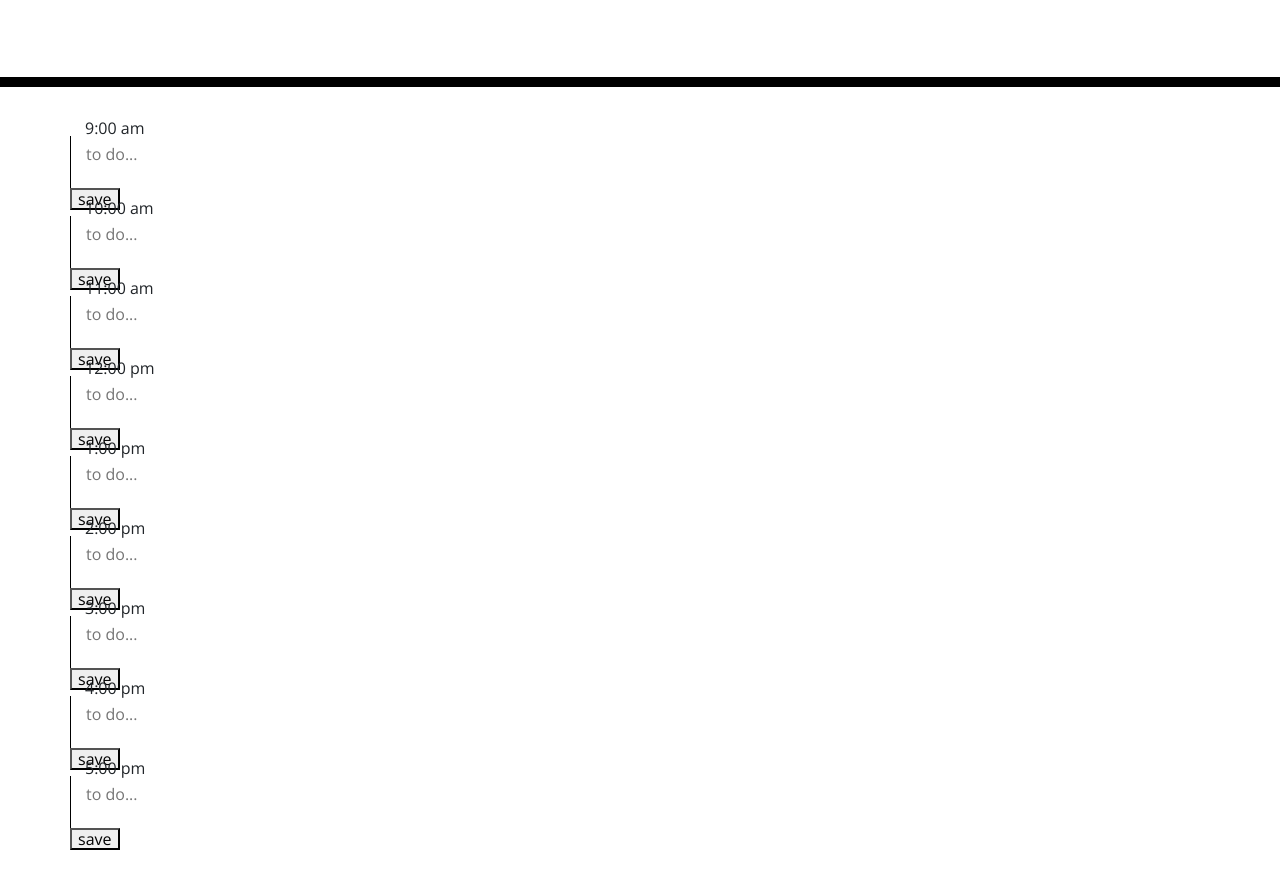
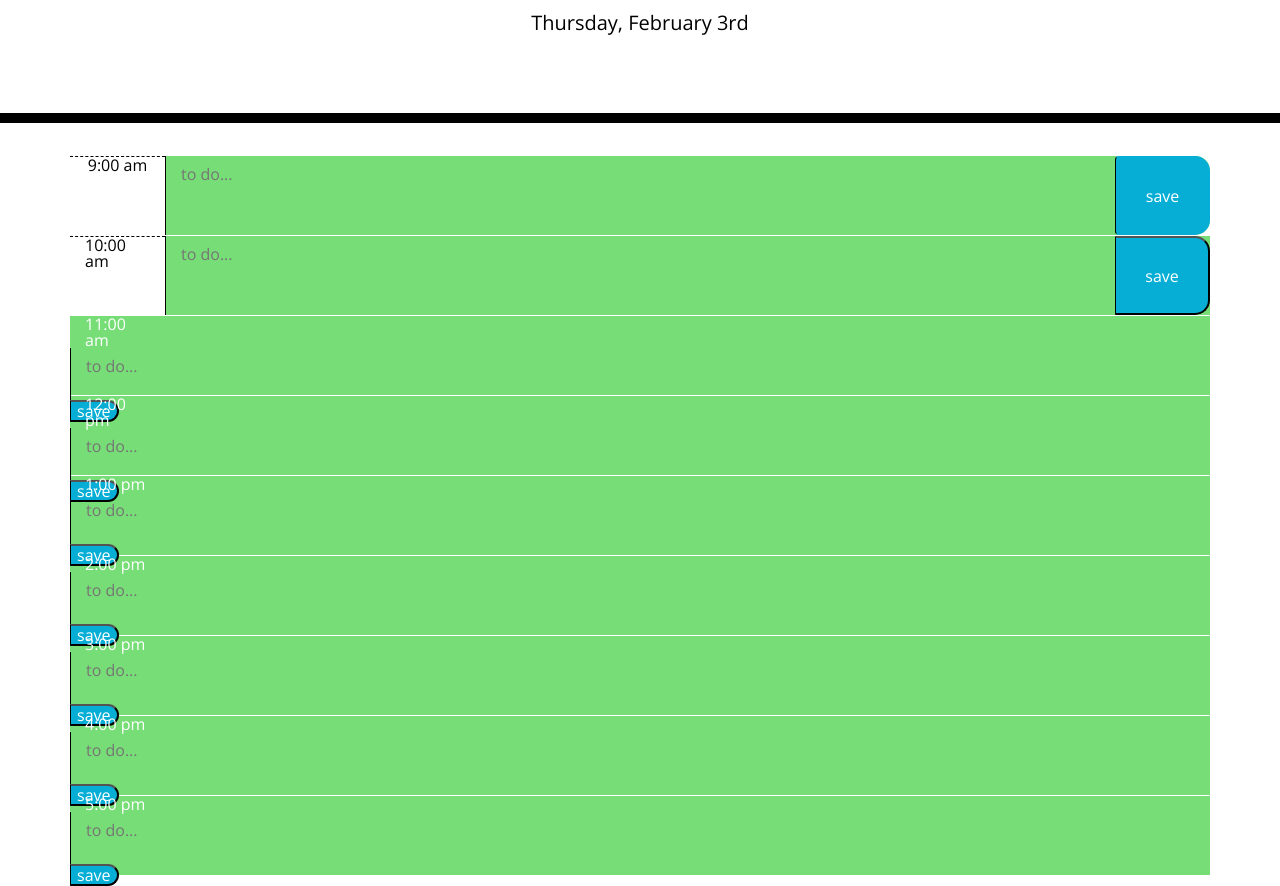
Before and after one commit to ClaireAustine/WeekdayPlanner, a plain HTML site: page index.html in a window 1280 px wide. Shown: the part 181-1067 px from the top of the page. Before the commit the page ends 1031 px from the top, so only its background shows below. Drawn offline with nearby package versions, Linux system fonts and the light colour scheme.

Commit message:
fixing files

```diff
--- a/index.html
+++ b/index.html
@@ -18,7 +18,7 @@
       href="https://fonts.googleapis.com/css?family=Open+Sans&display=swap"
       rel="stylesheet"
     />
-    <link rel="stylesheet" href="/css/style.css" />
+    <link rel="stylesheet" href="./css/style.css" />
     <title>Work Day Scheduler</title>
   </head>
 
@@ -28,58 +28,59 @@
       <p class="lead">A simple calendar app for scheduling your work day</p>
       <p id="currentDay" class="lead"></p>
     </header>
-    <div class="container" id="timeblocks">
-      <div class= "row">
-        <div class= "col-2">9:00 am</div>
-        <textarea class= "col-12 todo" placeholder="to do..."></textarea>
-        <button class= "savebtn" >save</button>
+    <div class="container" >
+
+      <div id="9" class="row time-block">
+        <div class= "col-1 hour">9:00 am</div>
+        <textarea class= "col-10 description" placeholder="to do..."></textarea>
+        <button class= " btn saveBtn col-1" >save</button>
       </div>
 
       <div class= "row">
-        <div class= "col-2">10:00 am </div>
-        <textarea class= "col-12 todo" placeholder="to do..."></textarea>
-        <button class= "savebtn" >save</button>
+        <div class= "col-1 hour">10:00 am </div>
+        <textarea class= "col-10 description" placeholder="to do..."></textarea>
+        <button class="saveBtn col-1" >save</button>
       </div>
 
       <div class= "row">
-        <div class= "col-2">11:00 am</div>
-        <textarea class= "col-12 todo" placeholder="to do..."></textarea>
-        <button class= "savebtn" >save</button>
+        <div class= "col-1">11:00 am</div>
+        <textarea class= "col-12 description" placeholder="to do..."></textarea>
+        <button class= "saveBtn" >save</button>
       </div>
 
       <div class= "row">
-        <div class= "col-2">12:00 pm</div>
-        <textarea class= "col-12 todo" placeholder="to do..."></textarea>
-        <button class= "savebtn" >save</button>
+        <div class= "col-1">12:00 pm</div>
+        <textarea class= "col-12 description" placeholder="to do..."></textarea>
+        <button class= "saveBtn" >save</button>
+      </div>
+
+      <div id="13" class= "row">
+        <div class= "col-1">1:00 pm</div>
+        <textarea class= "col-12 description" placeholder="to do..."></textarea>
+        <button class="saveBtn" >save</button>
+      </div>
+      <div class= "row">
+        <div class= "col-1">2:00 pm</div>
+        <textarea class= "col-12 description" placeholder="to do..."></textarea>
+        <button class= "saveBtn" >save</button>
       </div>
 
       <div class= "row">
-        <div class= "col-2">1:00 pm</div>
-        <textarea class= "col-12 todo" placeholder="to do..."></textarea>
-        <button class= "savebtn" >save</button>
-      </div>
-      <div class= "row">
-        <div class= "col-2">2:00 pm</div>
-        <textarea class= "col-12 todo" placeholder="to do..."></textarea>
-        <button class= "savebtn" >save</button>
+        <div class= "col-1">3:00 pm</div>
+        <textarea class= "col-12 description" placeholder="to do..."></textarea>
+        <button class= "saveBtn" >save</button>
       </div>
 
       <div class= "row">
-        <div class= "col-2">3:00 pm</div>
-        <textarea class= "col-12 todo" placeholder="to do..."></textarea>
-        <button class= "savebtn" >save</button>
+        <div class= "col-1">4:00 pm</div>
+        <textarea class= "col-12 description" placeholder="to do..."></textarea>
+        <button class= "saveBtn" >save</button>
       </div>
 
       <div class= "row">
-        <div class= "col-2">4:00 pm</div>
-        <textarea class= "col-12 todo" placeholder="to do..."></textarea>
-        <button class= "savebtn" >save</button>
-      </div>
-
-      <div class= "row">
-        <div class= "col-2">5:00 pm</div>
-        <textarea class= "col-12 todo" placeholder="to do..."></textarea>
-        <button class= "savebtn" >save</button>
+        <div class= "col-1">5:00 pm</div>
+        <textarea class= "col-12 description" placeholder="to do..."></textarea>
+        <button class= "saveBtn" >save</button>
       </div>
         <!-- <div class= "col-8">6:00 pm</div>
         <div class= "col-8">7:00 pm</div>
@@ -87,6 +88,6 @@
 
     <script src="https://cdnjs.cloudflare.com/ajax/libs/jquery/3.2.1/jquery.min.js"></script>
     <script src="https://cdnjs.cloudflare.com/ajax/libs/moment.js/2.24.0/moment.min.js"></script>
-    <script src= "/javascript/script.js"></script>
+    <script src= "./js/script.js"></script>
   </body>
 </html>
--- a/js/script.js
+++ b/js/script.js
@@ -27,20 +27,43 @@
 var currentDay = $("#currentDay")
 var timeBlocksEl = $("#timeblocks")
 
-function currentDay(){
-    // check out moment formats
-    var today= moment()
-    currentDay.text(today);
-}
+
+// check out moment formats
+var today= moment().format('dddd, MMMM Do')
+ currentDay.text(today);
+
+$('.saveBtn').on('click', function (){
+    var value = $(this).siblings('.description').val()
+    var key = $(this).parent().attr('id')
+
+    localStorage.setItem(key , value)
+})
 
 function hours(){
     // 9-5, current hour, past hours, future hours
-    var timeBlocks= moment()
+    var currentHour= moment().hours();
+
+    //loop over each row
+
+    $('.row').each(function(){
+        var timeBlockhour = parseInt($(this).attr('id'))
+
+        if(timeBlockhour < currentHour){
+            $(this).addClass('past')
+        } else if(timeBlockhour === currentHour){
+            $(this).addClass('past')
+        } else{
+            $(this).addClass('future')
+        }
+    })
+
 }
 
+hours()
 //if i know what the current hour is do i need to know what the future and past hours are?
 //do i need to make a separate function for current future and past hours?
 //how do i create and append collumns if theyre elements created using Bootstrap layout? //add class or id?
 //am i supposed to use a for each loop to display each hour?
 //look up jquery ui timeblocks/hourly planner
 // can i create a for each loop that displays each hour and appends a collumn or do they all have to be separate elements in html?
+$('#9 .description').val(localStorage.getItem("9"))
```
